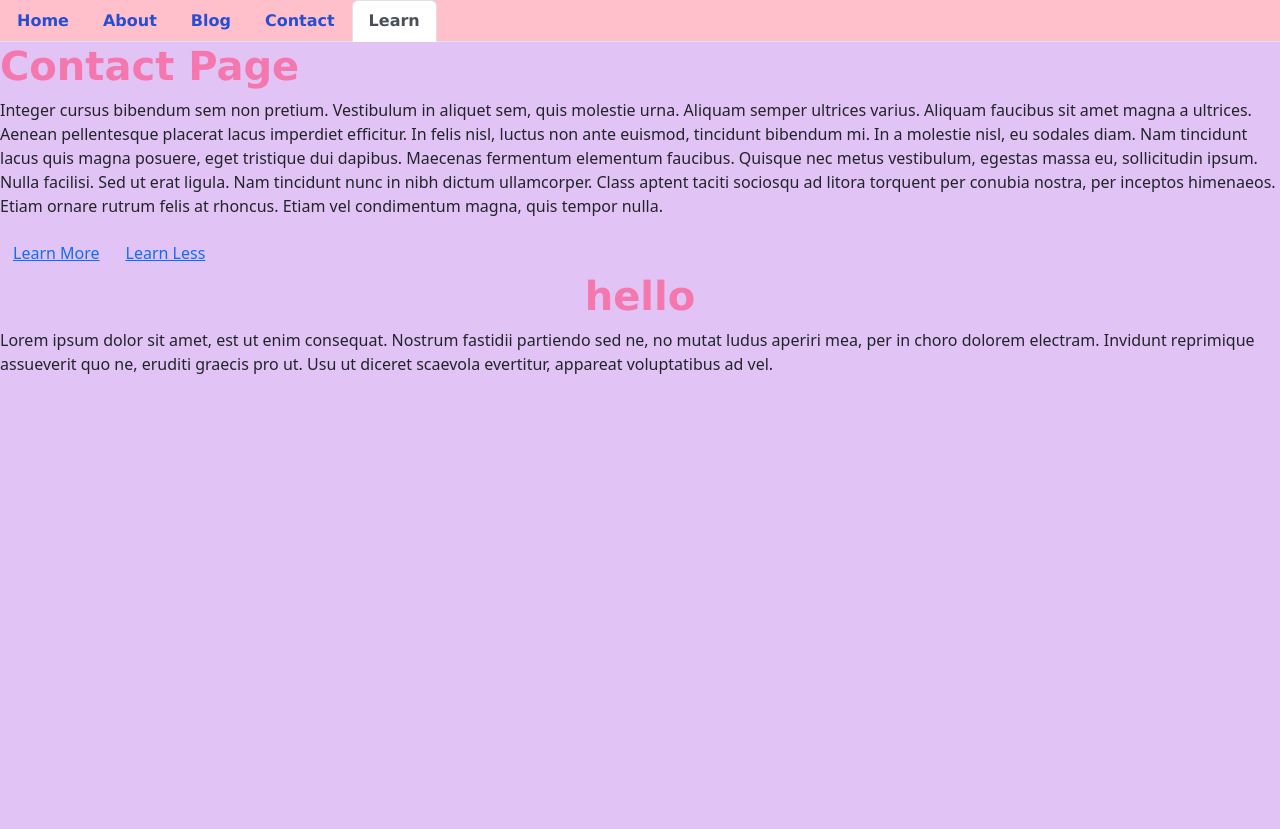
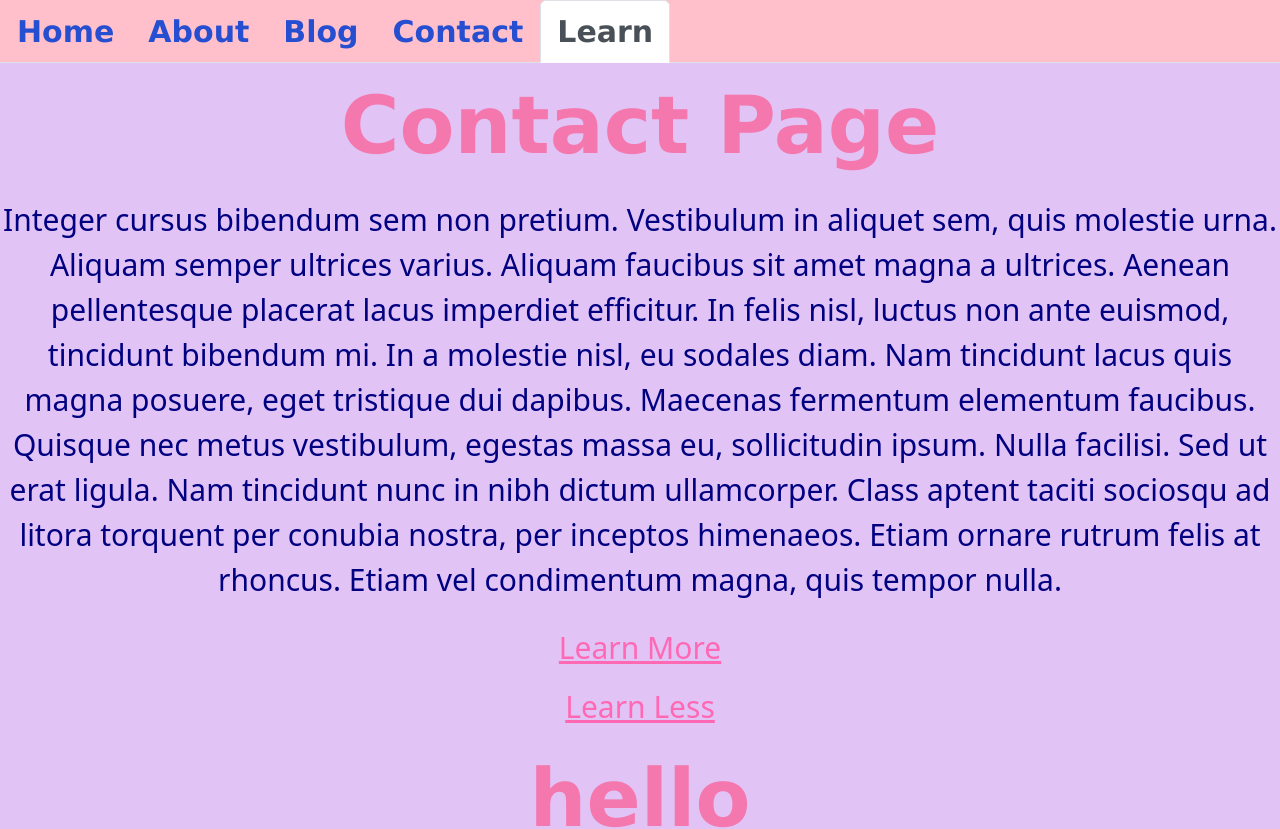
Before and after one commit to shaizai1/react-portfolio, a React (Create React App) app: page /react-portfolio/contact/learn in a window 1280 px wide. Shown: the top 829 px of the page. Before the commit the page ends 800 px from the top, so only its background shows below. Built offline with nearby package versions, Linux system fonts and the light colour scheme.

Commit message:
added styling and updated homepage

```diff
--- a/src/components/pages/Home.js
+++ b/src/components/pages/Home.js
@@ -3,16 +3,14 @@ import React from "react";
 function Home() {
   return (
     <div>
-      <h1>Home Page</h1>
+      <h1>Shaiza Iqbal</h1>
+      <img src="https://avatars.githubusercontent.com/u/117948803?v=4">
+      </img>
+      <ul>
+        <li>Professional Front-End Developer</li>
+      </ul>
       <p>
-        Lorem ipsum dolor sit amet, consectetur adipiscing elit. Sed neque velit, lobortis ut magna
-        varius, blandit rhoncus sem. Morbi lacinia nisi ac dui fermentum, sed luctus urna tincidunt.
-        Etiam ut feugiat ex. Cras non risus mi. Curabitur mattis rutrum ipsum, ut aliquet urna
-        imperdiet ac. Sed nec nulla aliquam, bibendum odio eget, vestibulum tortor. Cras rutrum
-        ligula in tincidunt commodo. Morbi sit amet mollis orci, in tristique ex. Donec nec ornare
-        elit. Donec blandit est sed risus feugiat porttitor. Vestibulum molestie hendrerit massa non
-        consequat. Vestibulum vitae lorem tortor. In elementum ultricies tempus. Interdum et
-        malesuada fames ac ante ipsum primis in faucibus.
+        Welcome to my portfolio of work! I hope to balance logic and creativity, in order to create beautiful and functional applications.
       </p>
     </div>
   );
--- a/src/components/style.css
+++ b/src/components/style.css
@@ -1,5 +1,6 @@
 body{
     background: rgb(225, 195, 246);
+
 }
 
 .nav{
@@ -16,5 +17,29 @@ h1{
     color:rgb(244, 119, 173);
     font-family: 'Lucida Sans', 'Lucida Sans Regular', 'Lucida Grande', 'Lucida Sans Unicode', Geneva, Verdana, sans-serif;
     font-weight: bold;
+    text-align: center;
+    padding: 15px;
+    font-size: 80px;
 
 }
+img{
+    display: block;
+    margin-left: auto;
+    margin-right: auto;
+    width: 40%;
+    margin-bottom: 20px;
+}
+
+p, ul{
+    list-style:none;
+    text-align: center;
+    color: navy;
+    font-size: 30px;
+}
+.btn{
+    color: hotpink;
+    font-size: 30px;
+    display: block;
+    margin-left: auto;
+    margin-right: auto;
+}
```
